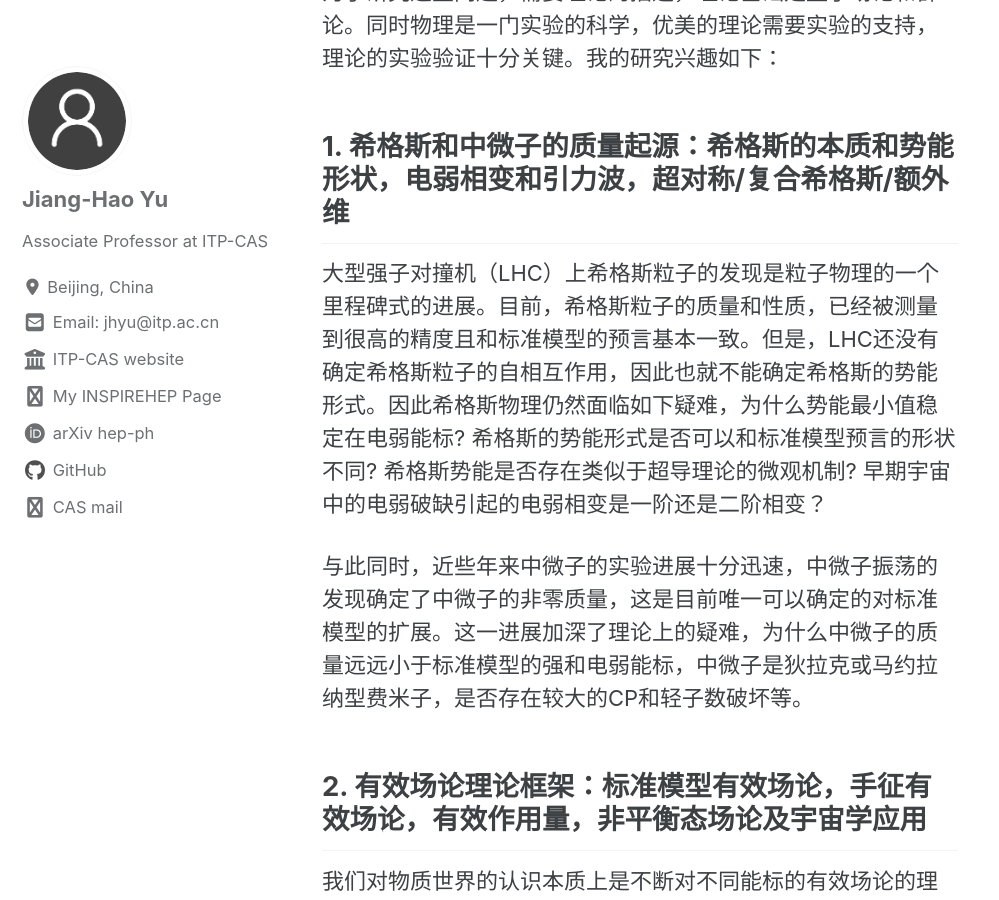
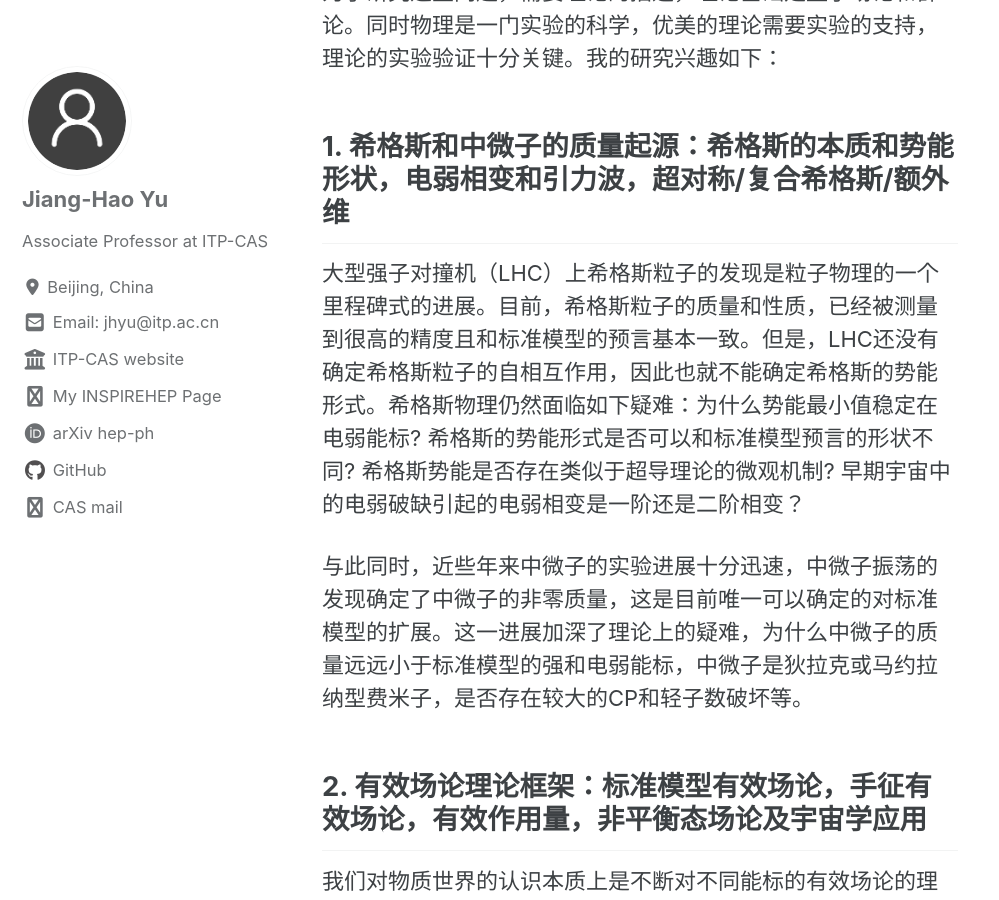
Before and after one commit to jhyu-itp/jhyu-itp.github.io, a Jekyll site: the page built from _pages/research.md, in a window 1280 px wide and 900 px high, scrolled down 1799 px. Shown: the whole window, without its empty margins (0-999 px from the left). Built offline with Jekyll 4.4.1, drawn with Linux system fonts in a browser that asks for light colours; cached includes are drawn as plain includes; nearby versions of some CDN libraries; a style sheet for code colours, icons or effects is not loaded; some of the changed text lies outside the part shown.

Commit message:
Update research.md

```diff
--- a/_pages/research.md
+++ b/_pages/research.md
@@ -72,7 +72,7 @@ My research interests are (中文版本在后面)
 
 ## 1. 希格斯和中微子的质量起源：希格斯的本质和势能形状，电弱相变和引力波，超对称/复合希格斯/额外维
 
-大型强子对撞机（LHC）上希格斯粒子的发现是粒子物理的一个里程碑式的进展。目前，希格斯粒子的质量和性质，已经被测量到很高的精度且和标准模型的预言基本一致。但是，LHC还没有确定希格斯粒子的自相互作用，因此也就不能确定希格斯的势能形式。因此希格斯物理仍然面临如下疑难，为什么势能最小值稳定在电弱能标? 希格斯的势能形式是否可以和标准模型预言的形状不同? 希格斯势能是否存在类似于超导理论的微观机制? 早期宇宙中的电弱破缺引起的电弱相变是一阶还是二阶相变？
+大型强子对撞机（LHC）上希格斯粒子的发现是粒子物理的一个里程碑式的进展。目前，希格斯粒子的质量和性质，已经被测量到很高的精度且和标准模型的预言基本一致。但是，LHC还没有确定希格斯粒子的自相互作用，因此也就不能确定希格斯的势能形式。希格斯物理仍然面临如下疑难：为什么势能最小值稳定在电弱能标?  希格斯的势能形式是否可以和标准模型预言的形状不同?  希格斯势能是否存在类似于超导理论的微观机制?  早期宇宙中的电弱破缺引起的电弱相变是一阶还是二阶相变？
 
 与此同时，近些年来中微子的实验进展十分迅速，中微子振荡的发现确定了中微子的非零质量，这是目前唯一可以确定的对标准模型的扩展。这一进展加深了理论上的疑难，为什么中微子的质量远远小于标准模型的强和电弱能标，中微子是狄拉克或马约拉纳型费米子，是否存在较大的CP和轻子数破坏等。
 
```
Also changed, not shown: other parts of _pages/research.md (+4 -4 lines).
